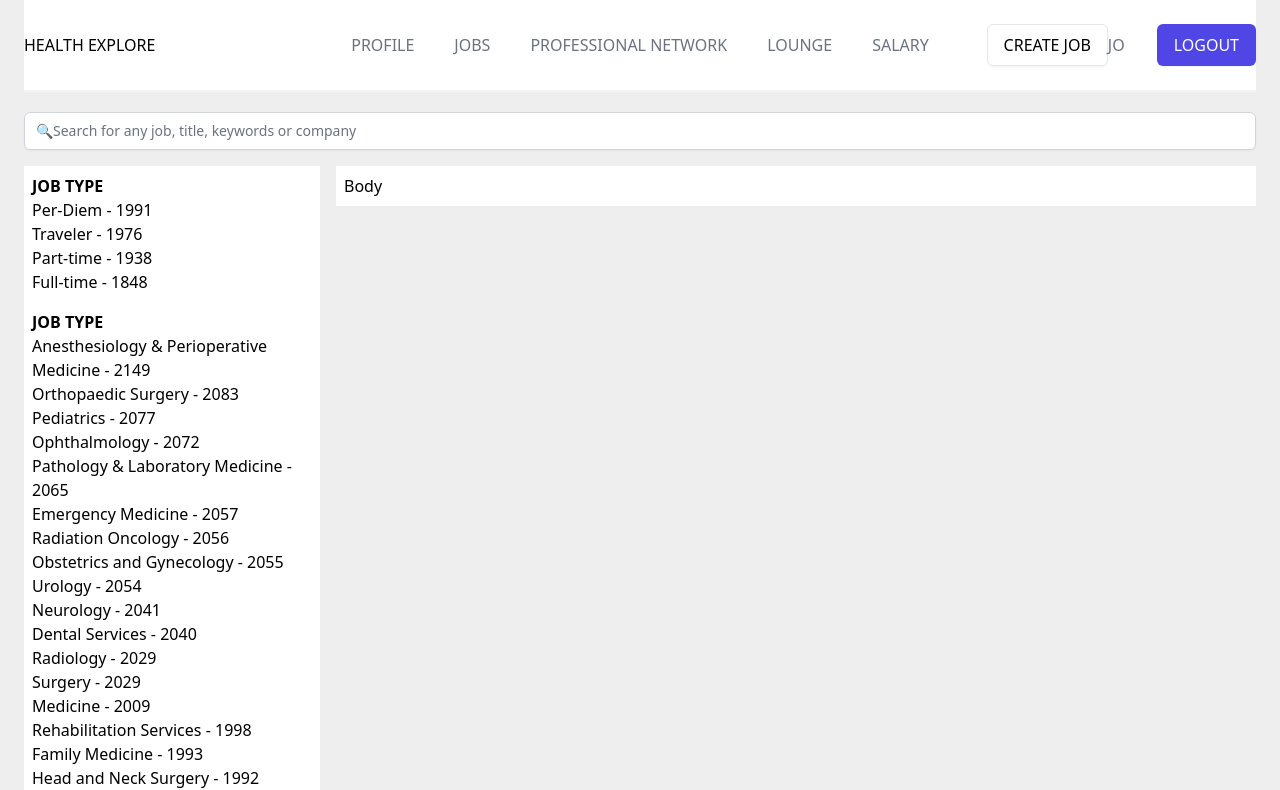
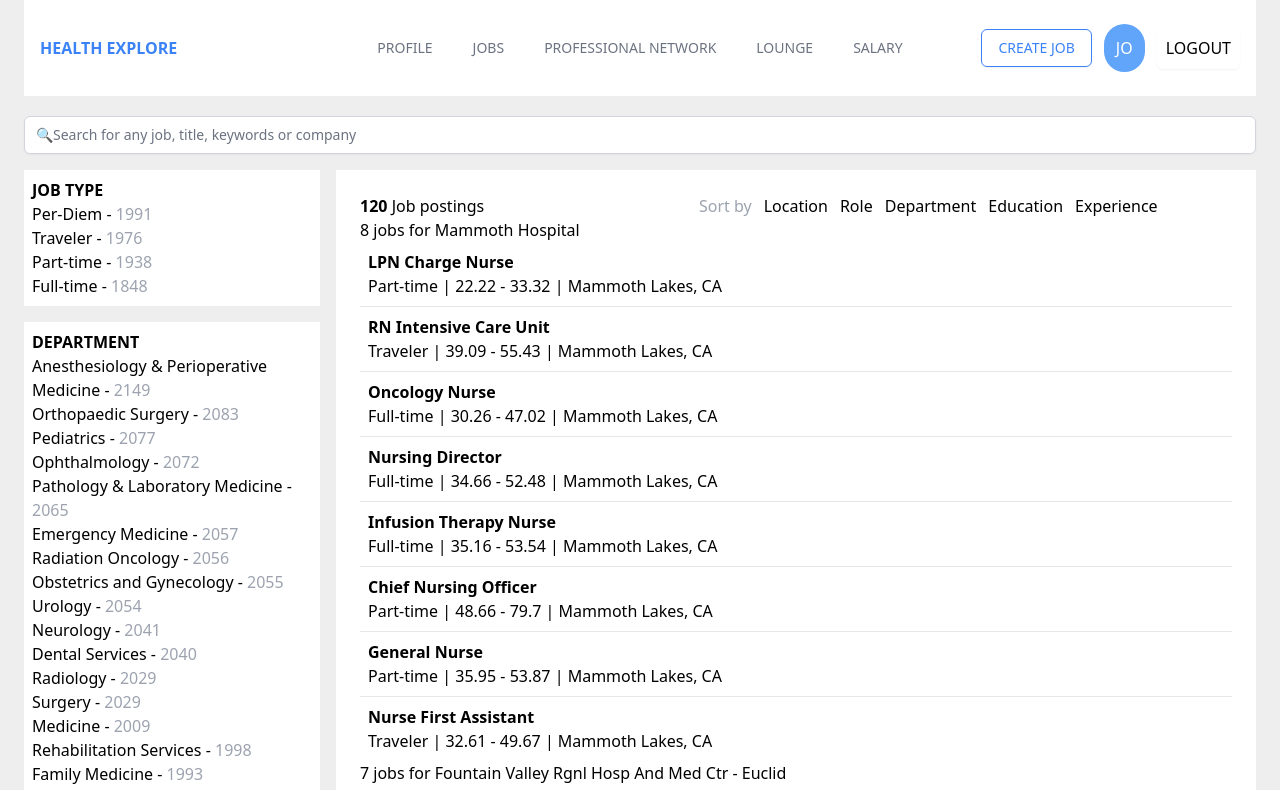
Before and after one commit to juandxce/job-board-dxce, a Next.js app: page / in a window 1280 px wide. Shown: the top 790 px of the page. Built offline with nearby package versions, Linux system fonts and the light colour scheme.

Commit message:
-Connected search and job postings -Improved styling

```diff
--- a/pages/api/jobs.js
+++ b/pages/api/jobs.js
@@ -9,6 +9,9 @@ export default async (req, res) => {
   // you need to figure out how to guarantee that client side will render
   // correct results even if server-side can't finish replies in the right order
   await new Promise((resolve) => setTimeout(resolve, 1000 * Math.random()))
+  const { searchStr } = req.body;
 
-  res.json({jobs: jobs})
+  res.json({
+    jobs: jobs.filter(job => JSON.stringify(job).toLowerCase().includes(searchStr.toLowerCase())) // easy to implement, 'bad' performance.
+  })
 }
--- a/pages/index.js
+++ b/pages/index.js
@@ -11,10 +11,10 @@ const Index = () => {
     <StateProvider>
       <div className="max-w-7xl mx-auto px-4 sm:px-6" style={{ background: "#eee" }}>
         <div className="grid grid-cols-4 gap-4">
-          <div className="col-span-4">
+          <div className="col-span-full">
             <Navbar />
           </div>
-          <div className="col-span-4">
+          <div className="col-span-full">
             <Search />
           </div>
           <div className="col-span-1">
--- a/sections/Body.js
+++ b/sections/Body.js
@@ -1,21 +1,65 @@
-import React, { useContext, useEffect } from 'react'
-import { store } from '../store'
-import { getJobs } from '../api/globalAPI'
+import React, { useContext, useEffect } from "react";
+import { store } from "../store";
+import { getJobs } from "../api/globalAPI";
 
 function Body() {
-    const globalState = useContext(store)
-    const { dispatch } = globalState;
-    console.log('value', globalState)
-    const handleJobsFetch = async () => {
-        const result = await getJobs("deve");
-        console.log('result??', result)
-    }
-    useEffect(() => {
-        handleJobsFetch();
-    }, [])
-    return (
-        <div className="bg-white p-2">Body</div>
-    )
+  const { dispatch, state } = useContext(store);
+  const handleJobsFetch = async (searchVal) => {
+    const result = await getJobs(searchVal);
+    dispatch({ type: "SET_JOB_POSTINGS", payload: result.jobs });
+  };
+  useEffect(() => {
+    handleJobsFetch(state.searchValue);
+  }, [state.searchValue]);
+  return (
+    <div className="bg-white p-6">
+      <div className="grid grid-cols-8 gap-4">
+        <div className="col-span-2">
+          <span className="font-semibold">
+            {state.jobPostings.reduce(
+              (acc, jopbpost) => jopbpost.items?.length + acc,
+              0
+            )}
+          </span>{" "}
+          Job postings
+        </div>
+        <div className="col-span-5 col-start-4">
+          <span className="m-1.5 text-gray-400">Sort by</span>
+          <span className="m-1.5 cursor-pointer hover:underline">Location</span>
+          <span className="m-1.5 cursor-pointer hover:underline">Role</span>
+          <span className="m-1.5 cursor-pointer hover:underline">
+            Department
+          </span>
+          <span className="m-1.5 cursor-pointer hover:underline">
+            Education
+          </span>
+          <span className="m-1.5 cursor-pointer hover:underline">
+            Experience
+          </span>
+        </div>
+      </div>
+      <div>
+        {state.jobPostings.map((post) => (
+          <div>
+            <div>
+              {post.total_jobs_in_hospital} jobs for {post.name}
+            </div>
+            <div className="divide-y divide-gray-200">
+              {post.items?.map((item) => (
+                <div className="p-2 ">
+                  <div className="font-semibold">{item.job_title}</div>
+                  <div>
+                    {item.job_type} | {item.salary_range[0]} -{" "}
+                    {item.salary_range[1]} | {item.city}
+                  </div>
+                </div>
+              ))}
+            </div>
+          </div>
+        ))}
+      </div>
+    </div>
+  );
 }
 
-export default React.memo(Body)
+export default React.memo(Body);
--- a/sections/Filters.js
+++ b/sections/Filters.js
@@ -4,7 +4,6 @@ import { getFilters } from "../api/globalAPI"
 
 function Filters(props) {
     const { dispatch, state } = useContext(store);
-    console.log('globalState,', state);
 
     const handleFetchFilters = async () => {
         const result = await getFilters();
@@ -14,29 +13,29 @@ function Filters(props) {
         handleFetchFilters()
     }, [])
     return (
-        <div>
-            <div className="bg-white p-2">
-                <h3 className="font-bold">JOB TYPE</h3>
+        <div className="grid grid-cols-1 gap-4">
+            <div className="bg-white p-2 col-span-full">
+                <h3 className="font-semibold">JOB TYPE</h3>
                 <div>
-                    {state.filters["job_type"]?.map(filter => <div>{filter.key} - {filter.doc_count}</div>)}
+                    {state.filters["job_type"]?.map(filter => <div className="cursor-pointer hover:underline">{filter.key} - <span className="text-gray-400">{filter.doc_count}</span></div>)}
+                </div>
+            </div>
+            <div className="bg-white p-2 gap-4">
+                <h3 className="font-semibold">DEPARTMENT</h3>
+                <div>
+                    {state.filters["department"]?.map(filter => <div className="cursor-pointer hover:underline">{filter.key} - <span className="text-gray-400">{filter.doc_count}</span></div>)}
                 </div>
             </div>
             <div className="bg-white p-2">
-                <h3 className="font-bold">JOB TYPE</h3>
+                <h3 className="font-semibold">WORK SCHEDULE</h3>
                 <div>
-                    {state.filters["department"]?.map(filter => <div>{filter.key} - {filter.doc_count}</div>)}
+                    {state.filters["work_schedule"]?.map(filter => <div className="cursor-pointer hover:underline">{filter.key} - <span className="text-gray-400">{filter.doc_count}</span></div>)}
                 </div>
             </div>
             <div className="bg-white p-2">
-                <h3 className="font-bold">JOB TYPE</h3>
+                <h3 className="font-semibold">EXPERIENCE</h3>
                 <div>
-                    {state.filters["work_schedule"]?.map(filter => <div>{filter.key} - {filter.doc_count}</div>)}
-                </div>
-            </div>
-            <div className="bg-white p-2">
-                <h3 className="font-bold">JOB TYPE</h3>
-                <div>
-                    {state.filters["experience"]?.map(filter => <div>{filter.key} - {filter.doc_count}</div>)}
+                    {state.filters["experience"]?.map(filter => <div className="cursor-pointer hover:underline">{filter.key} - <span className="text-gray-400">{filter.doc_count}</span></div>)}
                 </div>
             </div>
         </div>
--- a/sections/Navbar.js
+++ b/sections/Navbar.js
@@ -4,10 +4,10 @@ const Navbar = () => {
     const value = "";
 
     return (
-        <div className="relative bg-white">
+        <div className="relative bg-white ">
             <div>
-                <div className="flex justify-between items-center border-b-2 border-gray-100 py-6 md:justify-start md:space-x-10">
-                    <div className="flex justify-start lg:w-0 lg:flex-1">
+                <div className="flex justify-between items-center py-6 px-4 md:justify-start md:space-x-10">
+                    <div className="flex justify-start lg:w-0 lg:flex-1 text-blue-500 font-semibold">
                         <a href="/">
                             <span>HEALTH EXPLORE</span>
                         </a>
@@ -38,31 +38,31 @@ const Navbar = () => {
                     <nav className="hidden md:flex space-x-10">
                         <a
                             href="profile"
-                            className="text-base font-medium text-gray-500 hover:text-gray-900"
+                            className="text-sm text-gray-500 hover:text-gray-900"
                         >
                             PROFILE
             </a>
                         <a
                             href="jobs"
-                            className="text-base font-medium text-gray-500 hover:text-gray-900"
+                            className="text-sm text-gray-500 hover:text-gray-900"
                         >
                             JOBS
             </a>
                         <a
                             href="professional-network"
-                            className="text-base font-medium text-gray-500 hover:text-gray-900"
+                            className="text-sm text-gray-500 hover:text-gray-900"
                         >
                             PROFESSIONAL NETWORK
             </a>
                         <a
                             href="lounge"
-                            className="text-base font-medium text-gray-500 hover:text-gray-900"
+                            className="text-sm text-gray-500 hover:text-gray-900"
                         >
                             LOUNGE
             </a>
                         <a
                             href="salary"
-                            className="text-base font-medium text-gray-500 hover:text-gray-900"
+                            className="text-sm text-gray-500 hover:text-gray-900"
                         >
                             SALARY
             </a>
@@ -71,19 +71,19 @@ const Navbar = () => {
                     <div className="hidden md:flex items-center justify-end md:flex-1 lg:w-0">
                     <a
                             href="LOGOUT"
-                            className="ml-8 whitespace-nowrap inline-flex items-center justify-center px-4 py-2 border rounded-md shadow-sm text-base font-medium"
+                            className="ml-8 whitespace-nowrap inline-flex items-center justify-center px-4 py-2 border rounded-md shadow-sm text-sm text-blue-500 border-2 border-blue-500"
                         >
                             CREATE JOB
             </a>
                         <a
                             href="JO"
-                            className="whitespace-nowrap text-base font-medium text-gray-500 hover:text-gray-900"
+                            className="whitespace-nowrap text-base font-medium p-3 mx-3 text-white bg-blue-400 rounded-full	"
                         >
                             JO
             </a>
                         <a
                             href="LOGOUT"
-                            className="ml-8 whitespace-nowrap inline-flex items-center justify-center px-4 py-2 border border-transparent rounded-md shadow-sm text-base font-medium text-white bg-indigo-600 hover:bg-indigo-700"
+                            className="whitespace-nowrap inline-flex items-center justify-center px-2 py-2 border border-transparent rounded-md shadow-sm text-base font-medium"
                         >
                             LOGOUT
             </a>
--- a/sections/Search.js
+++ b/sections/Search.js
@@ -1,16 +1,47 @@
-import React from "react";
+import React, { useState, useContext } from "react";
+import { store } from '../store.js'
 
 function Search() {
+    const { dispatch } = useContext(store);
+
+    const [localState, setLocalState] = useState({
+        searchVal: '',
+        typingTimeout: 0
+    })
+
+    const changeName = (e) => {
+        setLocalState({
+            searchVal: e.target.value,
+            typingTimeout: setTimeout(function () {
+                dispatch({ type: "SET_SEARCH_VALUE", payload: e.target.value })
+            }, 3000)
+        });
+
+        if (localState.typingTimeout) {
+            clearTimeout(localState.typingTimeout);
+        }
+    }
+
+    const handleSearchSubmit = (e) => {
+        if (e.key !== 'Enter') return
+        dispatch({ type: "SET_SEARCH_VALUE", payload: localState.searchVal })
+    }
+
     return (
-        <div>
-            <div className="mt-1 relative rounded-md shadow-sm">
-                <div className="absolute inset-y-0 left-0 pl-3 flex items-center pointer-events-none">
-                    <span className="text-gray-500 sm:text-sm">
-                    &#128269;
-                    </span>
-                </div>
-                <input type="search" name="search" id="search" className="focus:ring-indigo-500 focus:border-indigo-500 block w-full pl-7 pr-12 sm:text-sm border-gray-300 rounded-md" placeholder="Search for any job, title, keywords or company" />
+        <div className="mt-1 relative rounded-md shadow-sm">
+            <div className="absolute inset-y-0 left-0 pl-3 flex items-center pointer-events-none">
+                <span className="text-gray-500 sm:text-sm"> &#128269; </span>
             </div>
+            <input
+                onKeyDown={handleSearchSubmit}
+                onChange={changeName}
+                autoComplete="off"
+                type="search"
+                name="search"
+                id="search"
+                className="focus:ring-indigo-500 focus:border-indigo-500 block w-full pl-7 pr-12 sm:text-sm border-gray-300 rounded-md"
+                placeholder="Search for any job, title, keywords or company"
+            />
         </div>
     )
 }
```
